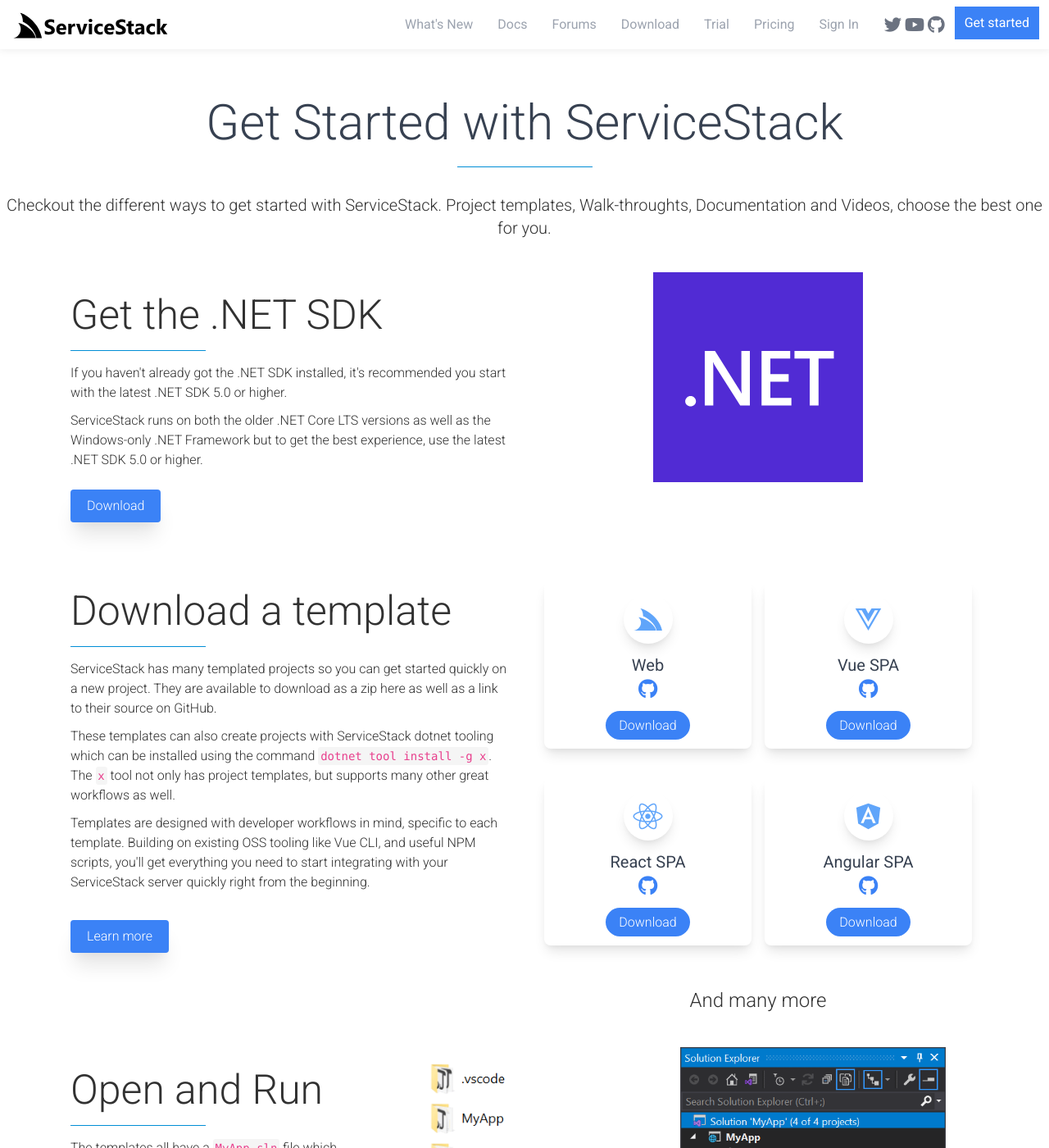
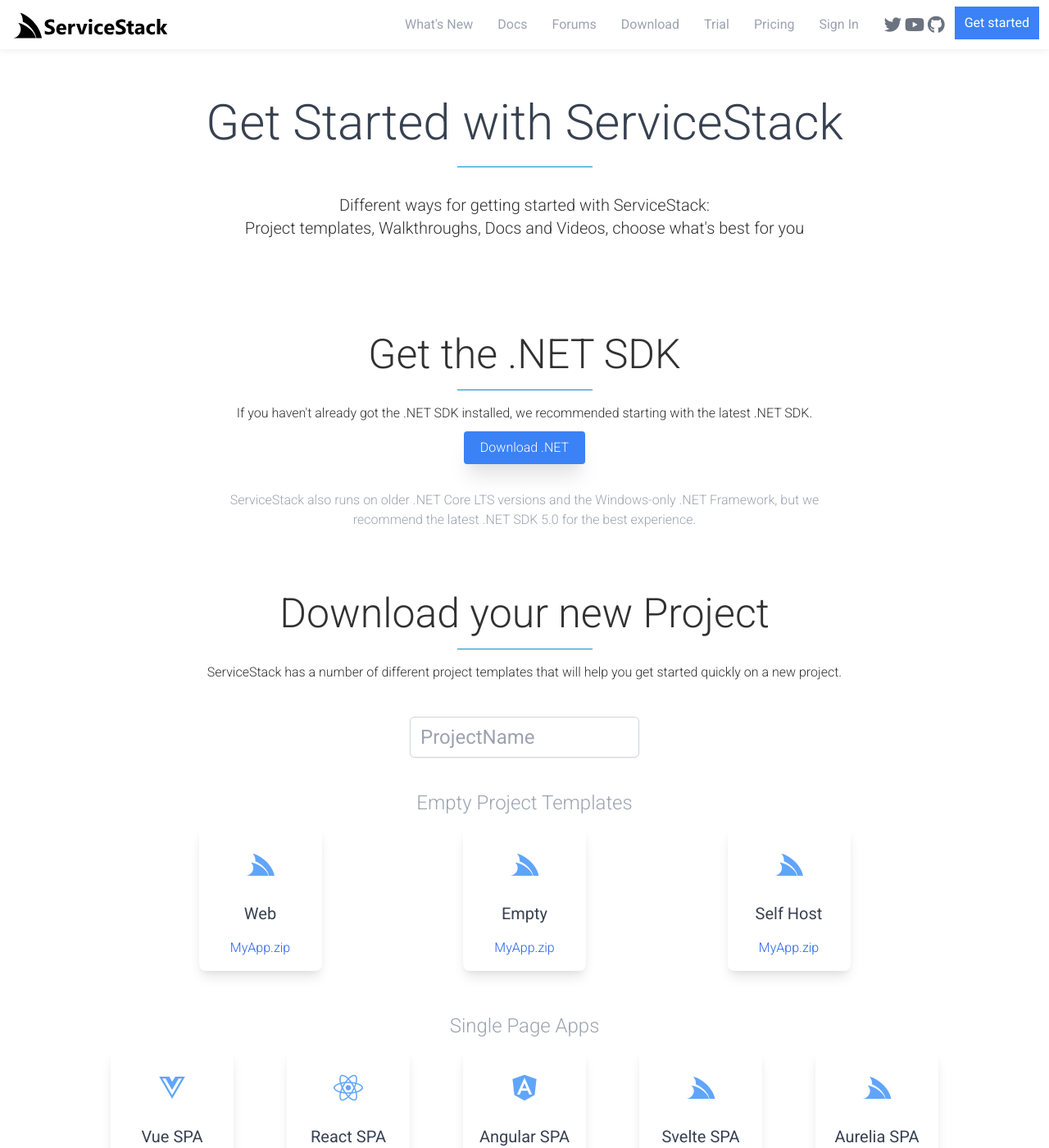
Before and after one commit to mythz/site, a Jekyll site: the page built from _pages/start.html, in a window 1280 px wide and 1400 px high. Shown: the whole window at 82% size. Built offline with Jekyll 4.4.1, drawn with Linux system fonts in a browser that asks for light colours; some of the changed text lies outside the part shown.

Commit message:
Update project templates to download rewritten template with preferred Project Name

```diff
--- a/_includes/project-template-install-card.html
+++ b/_includes/project-template-install-card.html
@@ -1,16 +1,11 @@
-<!-- Card 1 -->
-<div class="p-2">
-    <div class="bg-white px-2 py-4 rounded-lg shadow-lg text-center items-center justify-center hover:shadow-2xl">
+<a class="archive-url" href="{{site.account_url}}/archive/{{include.repo}}">
+    <div class="bg-white px-4 py-4 rounded-lg shadow-lg text-center items-center justify-center hover:shadow-2xl" style="min-width:150px">
         <div class="text-center font-extrabold flex items-center justify-center bg-white mb-2">
-            <div class="rounded-full shadow-lg h-15 w-15">
-                <div class="text-4xl text-blue-400 my-3">
-                    {{ include.icon_element }}
-                </div>
+            <div class="text-4xl text-blue-400 my-3">
+                {{ include.icon_element }}
             </div>
         </div>
-        <span class="text-xl font-medium text-gray-700">{{include.name}}</span>
-        <span class="text-gray-200 block mb-4 text-2xl"><a href="{{include.source_url}}" class="hover:text-blue-800"><i class="fab fa-github"></i></a></span>
-
-        <a href="{{include.zip_url}}" class="px-4 py-2 bg-blue-500 text-white rounded-full hover:text-white hover:bg-blue-600">Download</a>
+        <div class="text-xl font-medium text-gray-700 mb-4">{{include.name}}</div>
+        <span class="archive-name px-4 py-2 text-blue-600">MyApp.zip</span>
     </div>
-</div>
+</a>
--- a/_pages/start.html
+++ b/_pages/start.html
@@ -21,95 +21,188 @@
             <a href="https://docs.servicestack.net/autoquery" class="text-gray-700">Get Started with ServiceStack</a>
         </h1>
         <div class="colored-line"></div>
-        <div class="text-center mt-8 text-xl">
-            Checkout the different ways to get started with ServiceStack. Project templates, Walk-throughts, Documentation and Videos, choose the best one for you.
+        <div class="flex justify-center">
+            <div class="text-center mt-8 text-xl max-w-prose">
+                Different ways for getting started with ServiceStack: <br>
+                Project templates, Walkthroughs, Docs and Videos, choose what's best for you
+            </div>
         </div>
     </div>
 
-    <div class="container my-12">
-        <div class="flex flex-wrap mt-8">
-            <div class="w-full sm:w-1/2 centered px-4 py-2">
+    <div class="container my-20">
+
+        <div class="px-4 py-2 flex justify-center">
+            <div class="max-w-screen-md text-center">
                 <h2>Get the .NET SDK</h2>
-                <div class="colored-line-left block"></div>
+                <div class="colored-line"></div>
 
-                <div class="py-4 text-left clearfix">
+                <div class="py-4">
                     <p>
-                        If you haven't already got the .NET SDK installed, it's recommended you start with the latest .NET SDK 5.0 or higher.
+                        If you haven't already got the .NET SDK installed, we recommended starting with the latest .NET
+                        SDK.
                     </p>
+                    <div class="">
+                        <a href="https://dotnet.microsoft.com/download"
+                           class="cursor-pointer bg-blue-500 hover:bg-blue-600 text-white hover:text-white shadow-xl px-5 py-2 inline-block text-blue-100 rounded">Download
+                            .NET</a>
+                    </div>
+                    <p class="text-gray-400 mt-8">
+                        ServiceStack also runs on older .NET Core LTS versions and the Windows-only .NET Framework,
+                        but we recommend the latest .NET SDK 5.0 for the best experience.
+                    </p>
+                </div>
+            </div>
+        </div>
+
+        <div class="px-4 py-2 w-full flex justify-center text-center">
+            <div class="px-4 py-2">
+                <h2>Download your new Project</h2>
+                <div class="colored-line"></div>
+                <div class="py-4">
                     <p>
-                        ServiceStack runs on both the older .NET Core LTS versions as well as the Windows-only .NET Framework but to get the best experience, use the latest .NET SDK 5.0 or higher.
+                        ServiceStack has a number of different project templates that will help you get started quickly
+                        on a new project.
                     </p>
-                    <div class="buttons text-center sm:text-left my-6">
-                        <a href="https://dotnet.microsoft.com/download" class="cursor-pointer bg-blue-500 hover:bg-blue-600 text-white hover:text-white shadow-xl px-5 py-2 inline-block text-blue-100 rounded">Download</a>
+                </div>
+            </div>
+        </div>
+
+        <div class="flex justify-center">
+            <div class="w-70">
+                <input id="txtProjectName" type="text" class="text-2xl" placeholder="ProjectName"
+                       onkeypress="return isAlphaNumeric(event.charCode)"
+                       onchange="this.value = this.value.replace(/[\W]+/g,'')"
+                       oninput="updateTemplates(this.value)"
+                       >
+            </div>
+        </div>
+
+        <div class="w-full flex flex-col justify-center text-center">
+
+            <div class="mt-4 mb-2">
+                <h3 class="text-gray-400">Empty Project Templates</h3>
+
+                <div class="flex flex-wrap justify-evenly">
+                    <div>
+                        {% include project-template-install-card.html
+                        repo="NetCoreTemplates/web"
+                        name="Web"
+                        icon_element="<i class='fab fa-servicestack'></i>" %}
+                    </div>
+                    <div>
+                        {% include project-template-install-card.html
+                        repo="NetCoreTemplates/empty"
+                        name="Empty"
+                        icon_element="<i class='fab fa-servicestack'></i>" %}
+                    </div>
+                    <div>
+                        {% include project-template-install-card.html
+                        repo="NetCoreTemplates/selfhost"
+                        name="Self Host"
+                        icon_element="<i class='fab fa-servicestack'></i>" %}
                     </div>
                 </div>
             </div>
-            <div class="w-full sm:w-1/2 hidden sm:block px-4 py-2">
-                <a href="https://dotnet.microsoft.com/download"><img src="/images/svgs/dotnet.svg" class="max-h-64 mx-auto" alt=".NET SDK"></a>
-            </div>
 
-            <div class="w-full sm:w-1/2 px-4 py-2">
-                <h2>Download a template</h2>
-                <div class="colored-line-left block"></div>
-
-                <div class="py-4 text-left clearfix">
-                    <p>
-                        ServiceStack has many templated projects so you can get started quickly on a new project. They are available to download as a zip here as well as a link to their source on GitHub.
-                    </p>
-                    <p>
-                        These templates can also create projects with ServiceStack dotnet tooling which can be installed using the command <code>dotnet tool install -g x</code>.
-                        The <code>x</code> tool not only has project templates, but supports many other great workflows as well.
-                    </p>
-                    <p>
-                        Templates are designed with developer workflows in mind, specific to each template. Building on existing OSS tooling like Vue CLI, and useful NPM scripts, you'll get everything you need to start integrating with your ServiceStack server quickly right from the beginning.
-                    </p>
-                </div>
-
-                <div class="buttons text-center sm:text-left my-2">
-                    <a href="https://docs.servicestack.net/dotnet-new" class="cursor-pointer bg-blue-500 hover:bg-blue-600 text-white hover:text-white shadow-xl px-5 py-2 inline-block text-blue-100 rounded">Learn more</a>
-                </div>
-            </div>
-            <div class="w-full sm:w-1/2 px-4 py-2">
-                <div class="flex flex-wrap">
-                    <div class="w-1/2 centered mt-2 mb-2">
+            <div class="mt-4 mb-2">
+                <h3 class="text-gray-400">Single Page Apps</h3>
+                <div class="flex flex-wrap justify-evenly">
+                    <div>
                         {% include project-template-install-card.html
-                        name="Web"
-                        icon_element="<i class='fab fa-servicestack'></i>"
-                        zip_url="https://github.com/NetCoreTemplates/web/archive/refs/heads/master.zip"
-                        source_url="https://github.com/NetCoreTemplates/web"
-                        %}
+                        repo="NetCoreTemplates/vue-spa"
+                        name="Vue SPA"
+                        icon_element="<i class='fab fa-vuejs'></i>" %}
                     </div>
-                    <div class="w-1/2 centered mt-2 mb-2">
+                    <div>
                         {% include project-template-install-card.html
-                        name="Vue SPA"
-                        icon_element="<i class='fab fa-vuejs'></i>"
-                        zip_url="https://github.com/NetCoreTemplates/vue-spa/archive/refs/heads/master.zip"
-                        source_url="https://github.com/NetCoreTemplates/vue-spa"
-                        %}
+                        repo="NetCoreTemplates/react-spa"
+                        name="React SPA"
+                        icon_element="<i class='fab fa-react'></i>" %}
                     </div>
-                    <div class="w-1/2 centered mt-2 mb-2 hidden sm:block">
+                    <div>
                         {% include project-template-install-card.html
-                        name="React SPA"
-                        icon_element="<i class='fab fa-react'></i>"
-                        zip_url="https://github.com/NetCoreTemplates/react-spa/archive/refs/heads/master.zip"
-                        source_url="https://github.com/NetCoreTemplates/react-spa"
-                        %}
+                        repo="NetCoreTemplates/angular-spa"
+                        name="Angular SPA"
+                        icon_element="<i class='fab fa-angular'></i>" %}
                     </div>
-                    <div class="w-1/2 centered mt-2 mb-2 hidden sm:block">
+                    <div>
                         {% include project-template-install-card.html
-                        name="Angular SPA"
-                        icon_element="<i class='fab fa-angular'></i>"
-                        zip_url="https://github.com/NetCoreTemplates/angular-spa/archive/refs/heads/master.zip"
-                        source_url="https://github.com/NetCoreTemplates/angular-spa"
-                        %}
+                        repo="NetCoreTemplates/svelte-spa"
+                        name="Svelte SPA"
+                        icon_element="<i class='fab fa-servicestack'></i>" %}
                     </div>
-                    <div class="w-full centered mt-2 mb-2">
-                        <div class="text-center">
-                            <h3>And many more</h3>
-                        </div>
+                    <div>
+                        {% include project-template-install-card.html
+                        repo="NetCoreTemplates/aurelia-spa"
+                        name="Aurelia SPA"
+                        icon_element="<i class='fab fa-servicestack'></i>" %}
                     </div>
                 </div>
             </div>
+
+            <div class="mt-4 mb-2">
+                <h3 class="text-gray-400">Server Generated Websites</h3>
+
+                <div class="flex flex-wrap justify-evenly">
+                    <div>
+                        {% include project-template-install-card.html
+                        repo="NetCoreTemplates/mvc"
+                        name="MVC"
+                        icon_element="<i class='fab fa-servicestack'></i>" %}
+                    </div>
+                    <div>
+                        {% include project-template-install-card.html
+                        repo="NetCoreTemplates/razor"
+                        name="ServiceStack Razor"
+                        icon_element="<i class='fab fa-servicestack'></i>" %}
+                    </div>
+                    <div>
+                        {% include project-template-install-card.html
+                        repo="NetCoreTemplates/script"
+                        name="#Script"
+                        icon_element="<i class='fab fa-servicestack'></i>" %}
+                    </div>
+                </div>
+            </div>
+
+        </div>
+
+        <div class="my-20 flex justify-center">
+            <div class="flex items-center">
+                <span class="text-2xl mr-4 text-gray-400">Next:</span>
+                <a href="/learn/essentials">
+                    <div class="rounded-md py-2 px-4 shadow-lg bg-blue-500 text-white hover:bg-blue-600 text-2xl">
+                        Project Overview
+                    </div>
+                </a>
+            </div>
+        </div>
+
+
+        <div class="w-full centered mt-2 mb-2">
+            <div class="text-center bg-blue-100">
+                <h3>Move to other pages</h3>
+            </div>
+        </div>
+        <div class="flex justify-center">
+            <div class="max-w-prose">
+                <p>
+                    These templates can also create projects with ServiceStack dotnet tooling which can be
+                    installed using the command <code>dotnet tool install -g x</code>.
+                    The <code>x</code> tool not only has project templates, but supports many other great
+                    workflows as well.
+                </p>
+                <p>
+                    Templates are designed with developer workflows in mind, specific to each template. Building
+                    on existing OSS tooling like Vue CLI, and useful NPM scripts, you'll get everything you need
+                    to start integrating with your ServiceStack server quickly right from the beginning.
+                </p>
+            </div>
+        </div>
+
+        <div class="w-full clearfix"></div>
+
+        <div class="flex flex-wrap">
             <div class="w-full md:w-1/3 px-4 py-2">
                 <h2>Open and Run</h2>
                 <div class="colored-line-left block"></div>
@@ -117,19 +210,29 @@
                     The templates all have a <code>MyApp.sln</code> file which you can open with your favorite IDE.
                 </p>
                 <p class="py-2 text-left clearfix">
-                    The Recommended project structure separating the <a class="underline" href="https://docs.servicestack.net/create-your-first-webservice#host-project">Host</a>,
-                    <a class="underline" href="https://docs.servicestack.net/create-your-first-webservice#serviceinterface-project">Service Interface</a>,
-                    <a class="underline" href="https://docs.servicestack.net/create-your-first-webservice#servicemodel-project">Service Model</a> and
-                    <a class="underline" href="https://docs.servicestack.net/create-your-first-webservice#test-project">Tests</a> is a common part of the ServiceStack templates, this ensures ServiceStack solutions starts off from an optimal logical project layout, laying the foundation for growing into a more maintainable, cohesive and reusable code-base.
+                    The Recommended project structure separating the <a class="underline"
+                                                                        href="https://docs.servicestack.net/create-your-first-webservice#host-project">Host</a>,
+                    <a class="underline"
+                       href="https://docs.servicestack.net/create-your-first-webservice#serviceinterface-project">Service
+                        Interface</a>,
+                    <a class="underline"
+                       href="https://docs.servicestack.net/create-your-first-webservice#servicemodel-project">Service
+                        Model</a> and
+                    <a class="underline"
+                       href="https://docs.servicestack.net/create-your-first-webservice#test-project">Tests</a> is a
+                    common part of the ServiceStack templates, this ensures ServiceStack solutions starts off from
+                    an optimal logical project layout, laying the foundation for growing into a more maintainable,
+                    cohesive and reusable code-base.
                 </p>
                 <div class="buttons text-center sm:text-left my-2">
-                    <a href="https://docs.servicestack.net/physical-project-structure" class="cursor-pointer bg-blue-500 hover:bg-blue-600 text-white hover:text-white shadow-xl px-5 py-2 inline-block text-blue-100 rounded">Learn more</a>
+                    <a href="https://docs.servicestack.net/physical-project-structure"
+                       class="cursor-pointer bg-blue-500 hover:bg-blue-600 text-white hover:text-white shadow-xl px-5 py-2 inline-block text-blue-100 rounded">Learn
+                        more</a>
                 </div>
+            </div>
 
-            </div>
             <div class="w-full md:w-2/3 px-4 py-2">
                 <div class="flex flex-wrap px-10">
-
                     <div class="w-1/2">
                         <img src="/images/start/default-template-files.png" alt="Default file explorer with template.">
                     </div>
@@ -138,33 +241,53 @@
                     </div>
                 </div>
             </div>
+        </div>
+
+        <div class="flex flex-wrap">
             <div class="w-full lg:w-1/3 centered px-4 py-2">
                 <h2>How does it work?</h2>
                 <div class="colored-line-left block"></div>
                 <p class="py-4 text-left clearfix">
-                    Now that your new project is running, let’s have a look at what we have. The template comes with a single web service route which comes from the request DTO (Data Transfer Object) which is located in the Hello.cs file.
+                    Now that your new project is running, let’s have a look at what we have. The template comes with
+                    a single web service route which comes from the request DTO (Data Transfer Object) which is
+                    located in the Hello.cs file.
                 </p>
                 <p class="py-2 text-left clearfix">
-                    The <code>Route</code> attribute is specifying what path <code>/hello/{Name}</code> where <code>{Name}</code> binds its value to the public string property of Name.
+                    The <code>Route</code> attribute is specifying what path <code>/hello/{Name}</code> where <code>{Name}</code>
+                    binds its value to the public string property of Name.
                 </p>
                 <p class="py-2 text-left clearfix">
-                    The <code>MyServices</code> class is a ServiceStack service with a method utilizing the <code>Hello</code> and <code>HelloResponse</code> DTOs. The name of the method <code>Any</code> means the server will run this method for any of the valid HTTP Verbs. Service methods are where you control what returns from your service.
+                    The <code>MyServices</code> class is a ServiceStack service with a method utilizing the <code>Hello</code>
+                    and <code>HelloResponse</code> DTOs. The name of the method <code>Any</code> means the server
+                    will run this method for any of the valid HTTP Verbs. Service methods are where you control what
+                    returns from your service.
                 </p>
                 <p class="py-2 text-left clearfix">
-                    Accessing the <a href="https://web.web-templates.io/hello/world">route using your browser</a> via the <code>/hello/world</code> route, you will see a snapshot of the Result in a friendly HTML response format. To change the return format to JSON, simply add <code>?format=json</code> to the end of the URL.
+                    Accessing the <a href="https://web.web-templates.io/hello/world">route using your browser</a>
+                    via the <code>/hello/world</code> route, you will see a snapshot of the Result in a friendly
+                    HTML response format. To change the return format to JSON, simply add <code>?format=json</code>
+                    to the end of the URL.
                 </p>
                 <div class="buttons text-center sm:text-left my-2">
-                    <a href="https://docs.servicestack.net/architecture-overview" class="cursor-pointer bg-blue-500 hover:bg-blue-600 text-white hover:text-white shadow-xl px-5 py-2 inline-block text-blue-100 rounded">Learn more</a>
+                    <a href="https://docs.servicestack.net/architecture-overview"
+                       class="cursor-pointer bg-blue-500 hover:bg-blue-600 text-white hover:text-white shadow-xl px-5 py-2 inline-block text-blue-100 rounded">Learn
+                        more</a>
                 </div>
             </div>
+
             <div class="w-full lg:w-2/3 mt-8" data-wow-offset="10" data-wow-duration="1.5s">
                 <div>
-                    <iframe src="https://gist.cafe/embed?gist=b0a4a97573b4db2927a0d16bedc94cad&title=Hello DTOs&show=Hello.cs&mode=viewonly" frameborder="0" style="height:450px;width:100%;border:1px solid #ddd"></iframe>
+                    <iframe src="https://gist.cafe/embed?gist=b0a4a97573b4db2927a0d16bedc94cad&title=Hello DTOs&show=Hello.cs&mode=viewonly"
+                            frameborder="0" style="height:450px;width:100%;border:1px solid #ddd"></iframe>
                 </div>
                 <div>
-                    <img src="/images/start/hello-world-html.png" class="mt-4 shadow-lg" alt="HTML result of the hello world route.">
+                    <img src="/images/start/hello-world-html.png" class="mt-4 shadow-lg"
+                         alt="HTML result of the hello world route.">
                 </div>
             </div>
+        </div>
+
+        <div class="flex flex-wrap">
             <div class="w-full sm:w-1/2 centered px-4 py-2">
                 <h2>Take it further</h2>
                 <div class="colored-line-left block"></div>
@@ -172,9 +295,12 @@
                     Congratulations!
                 </p>
                 <p>
-                    You now have your very own ServiceStack service. If you want to see how powerful this framework really is, take the next step by looking into our live demos, mix tooling, YouTube tutorials or jump straight into our documentation.
+                    You now have your very own ServiceStack service. If you want to see how powerful this framework
+                    really is, take the next step by looking into our live demos, mix tooling, YouTube tutorials or
+                    jump straight into our documentation.
                 </p>
             </div>
+
             <div class="w-full sm:w-1/2 centered px-4 py-2 mt-16">
                 <div class="flex flex-wrap mt-2 text-center">
                     <div class="w-full lg:w-1/2 centered my-4">
@@ -207,8 +333,32 @@
                     </div>
                 </div>
             </div>
+        </div>
 
-        </div>
     </div>
 </div>
+
 <script src="/js/jquery.min.js"></script>
+
+<script>
+function isAlphaNumeric(c) {
+    return c >= 65 && c <= 90 || c >= 97 && c <= 122 || c >= 48 && c <= 57 || c === 95; //A-Za-z0-9_
+}
+function leftPart(s, needle) {
+    if (s == null)
+        return null;
+    let pos = s.indexOf(needle);
+    return pos == -1
+        ? s
+        : s.substring(0, pos);
+}
+function updateTemplates(name) {
+    if (!name) name = "MyApp";
+    $('.archive-url').each(function () {
+        this.href = leftPart(this.href, '?') + '?Name=' + encodeURIComponent(name);
+    });
+    $('.archive-name').each(function () {
+        this.innerHTML = name + '.zip';
+    });
+}
+</script>
```
